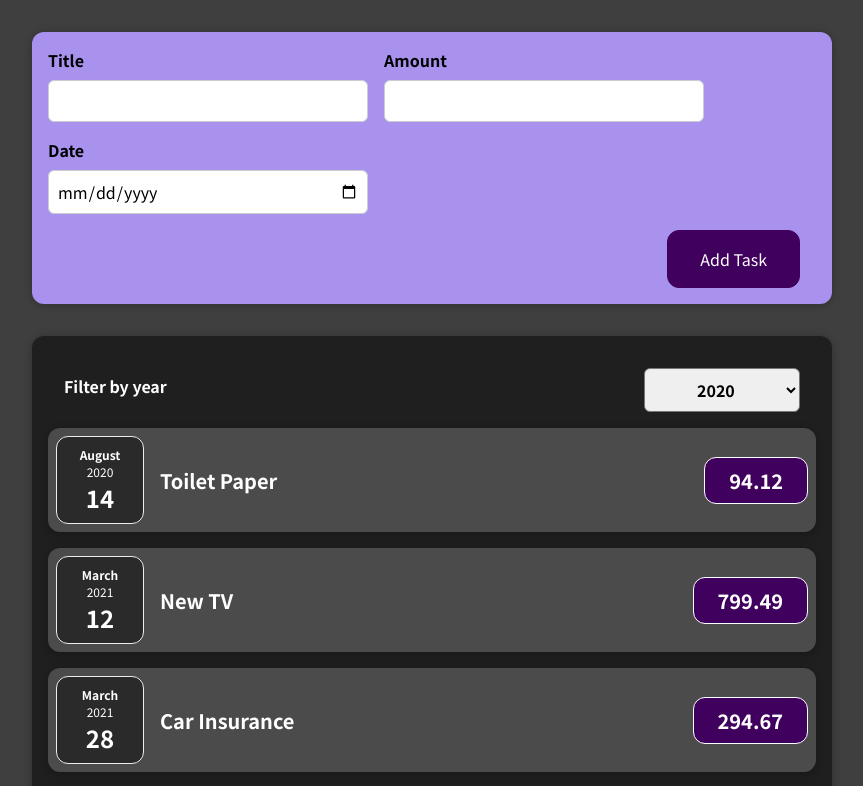
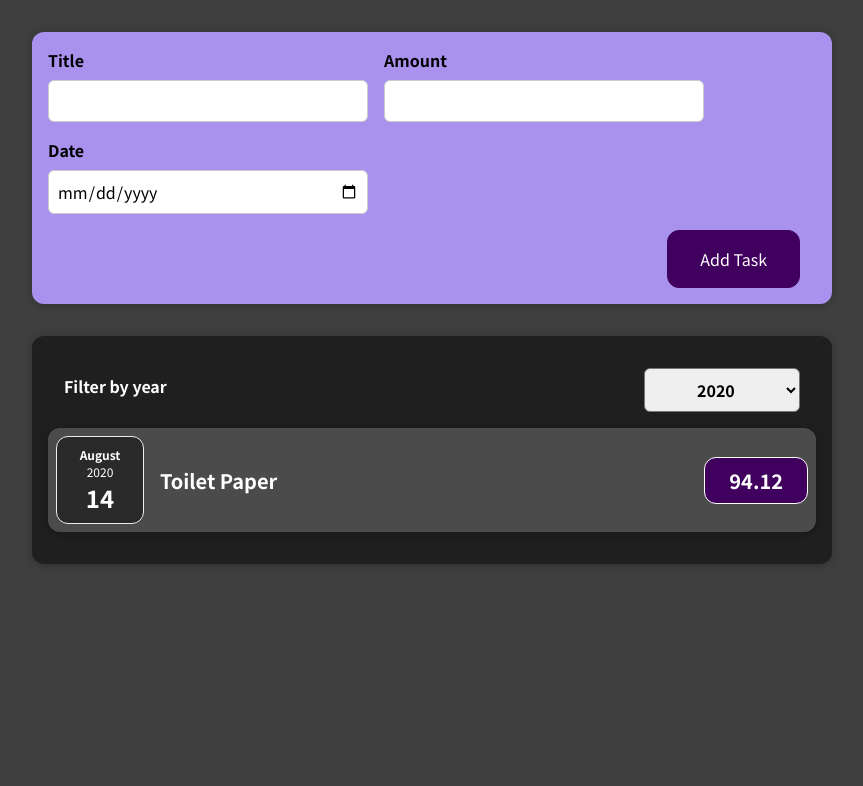
Before and after one commit to learnwithratnesh/react-ud, a React (Create React App) app: page / in a window 1280 px wide. Shown: the top 786 px of the page, without its empty margins (208-1071 px from the left). Built offline with nearby package versions, Linux system fonts and the light colour scheme.

Commit message:
fix structure

```diff
--- a/src/components/Expenses/Expenses.js
+++ b/src/components/Expenses/Expenses.js
@@ -8,10 +8,13 @@ const Expenses = (props) => {
     const filterChangeHandler = selectedYear => {
         setFilteredYear(selectedYear)
     }
+    const filteredExpenses = props.expenses.filter((items) => {
+        return items.date.getFullYear().toString() === filteredYear;
+    })
     return (<div>
         <Cards className="expenses">
             <ExpensesFilter selected={filteredYear} onChangeFilter={filterChangeHandler} />
-            {props.expenses.map((expense, index) =>
+            {filteredExpenses.map((expense, index) =>
                 <ExpenseItem key={index} date={expense.date} title={expense.title} amount={expense.amount}></ExpenseItem>
             )}
         </Cards>
```
Also changed, not shown: 1 other file (tests, documents, lock files or other folders).
